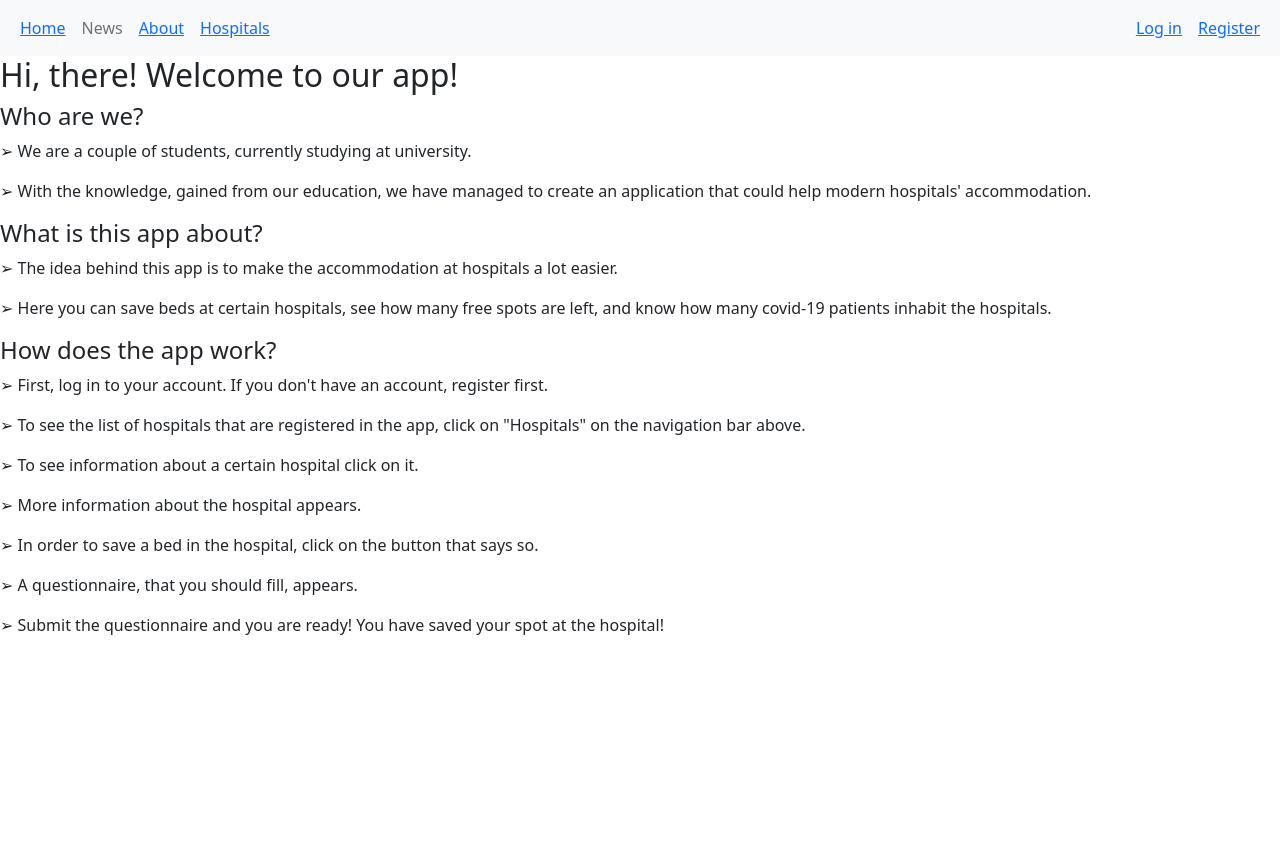
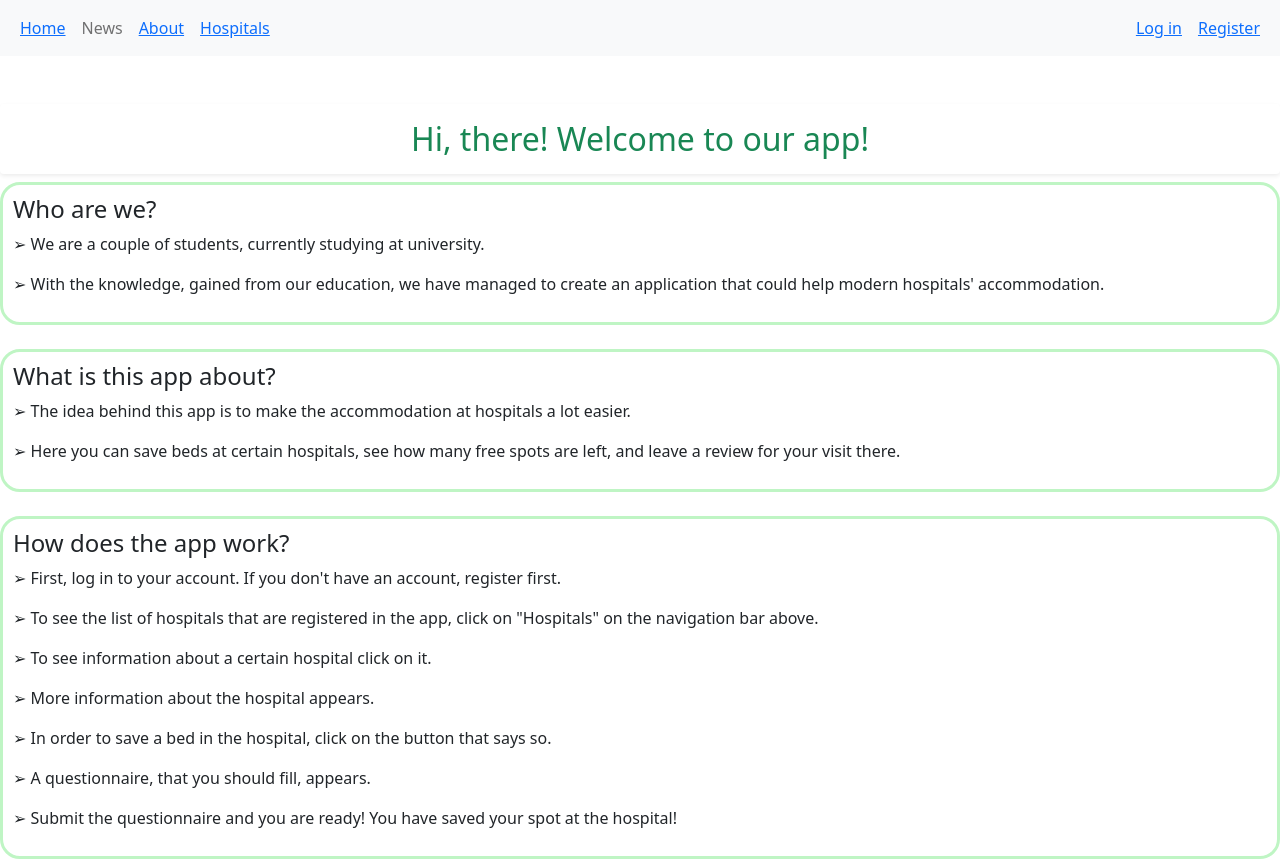
Before and after one commit to IvanaDragneva/EmergencyAccommodation, a React (Create React App) app in the folder project/: page /About in a window 1280 px wide. Before the commit the page ends 800 px from the top, so only its background shows below. Built offline with nearby package versions, Linux system fonts and the light colour scheme.

Commit message:
css for avout component

```diff
--- /dev/null
+++ b/project/src/components/About.css
@@ -0,0 +1,6 @@
+.section {
+    border-radius: 20px;
+    border-color: #bff5c4 ;
+    border-style: solid;
+    padding: 10px;
+}
--- a/project/src/components/About.js
+++ b/project/src/components/About.js
@@ -1,16 +1,24 @@
 import React, {Component} from 'react';
+import './About.css';
 
 class About extends Component {
     render() {
         return(
             <div>
-                <h2>Hi, there! Welcome to our app!</h2>
+                <h2 className="shadow-sm text-success mt-5 p-3 text-center rounded">Hi, there! Welcome to our app!</h2>
+                <div className='section'>
                     <h4>Who are we?</h4>
                     <p>&#10146; We are a couple of students, currently studying at university.</p>
                     <p>&#10146; With the knowledge, gained from our education, we have managed to create an application that could help modern hospitals' accommodation.</p>
+                </div>
+                <br/>
+                <div className='section'>
                     <h4>What is this app about?</h4>
                     <p>&#10146; The idea behind this app is to make the accommodation at hospitals a lot easier.</p>
-                <p>&#10146; Here you can save beds at certain hospitals, see how many free spots are left, and know how many covid-19 patients inhabit the hospitals.</p>
+                    <p>&#10146; Here you can save beds at certain hospitals, see how many free spots are left, and leave a review for your visit there.</p>
+                </div>
+                <br/>
+                <div className='section'>
                     <h4>How does the app work?</h4>
                     <p>&#10146; First, log in to your account. If you don't have an account, register first.</p>
                     <p>&#10146; To see the list of hospitals that are registered in the app, click on "Hospitals" on the navigation bar above.</p>
@@ -20,6 +28,8 @@ class About extends Component {
                     <p>&#10146; A questionnaire, that you should fill, appears.</p>
                     <p>&#10146; Submit the questionnaire and you are ready! You have saved your spot at the hospital!</p>
                 </div>
+
+            </div>
             );
     }
 }
```
Lines whose indentation alone changed are shown as unchanged.
